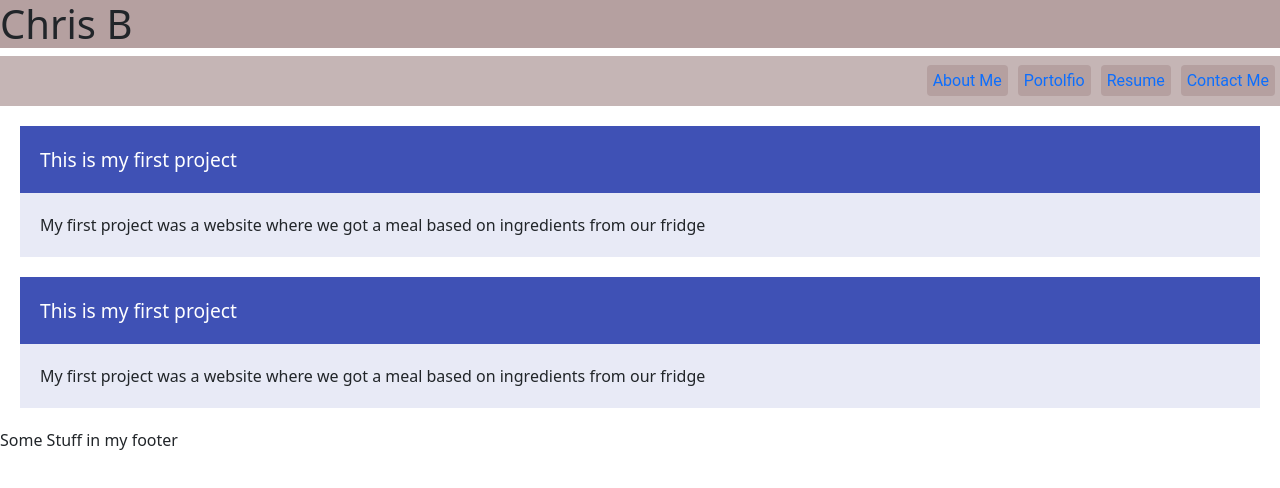
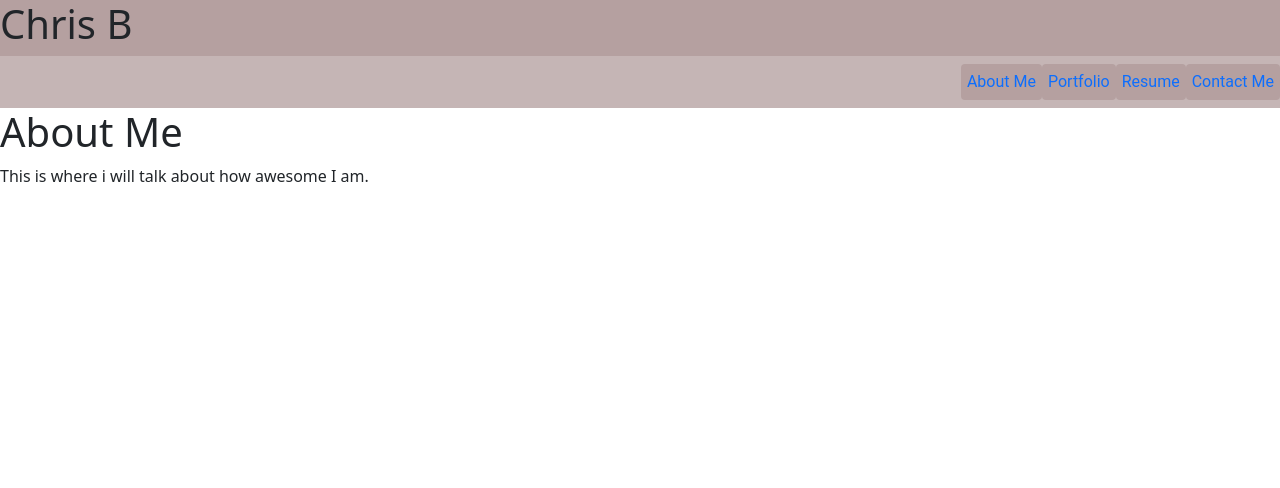
Before and after one commit to CBaldock2/Portfolio, a React (Create React App) app: page / in a window 1280 px wide. Shown: the top 488 px of the page. Built offline with nearby package versions, Linux system fonts and the light colour scheme.

Commit message:
Moves the navbar to the header comp and deletes the Navbar comp

```diff
--- a/src/App.js
+++ b/src/App.js
@@ -1,16 +1,6 @@
-import Header from './components/header';
-import Footer from './components/footer';
-import Card from './components/card';
-import Navbar from './components/navbar';
+import React from "react"
+import Navigation from "./components/Navigation"
 
-export default function App() {
-  return (
-    <div>
-      <Header/>
-      <Navbar/>
-      <Card />
-      <Card />
-      <Footer/>
-    </div>
-  )
-}
+const App = () => <Navigation/>;
+
+export default App;
--- /dev/null
+++ b/src/components/Navigation.js
@@ -0,0 +1,34 @@
+import React, {useState} from "react";
+import Header from "./Header";
+import About from "../pages/aboutMe";
+import Contact from "../pages/contact";
+import Portfolio from "../pages/portfolio";
+import Resume from "../pages/resume";
+
+export default function Navigation() {
+    const [currentPage, setCurrentPage] = useState('About');
+
+    const renderPage = () => {
+        if (currentPage === 'About') {
+            return <About/>
+        }
+        if (currentPage === 'Contact') {
+            return <Contact/>
+        }
+        if (currentPage === 'Portfolio') {
+            return <Portfolio/>
+        }
+        if (currentPage === 'Resume') {
+            return <Resume/>
+        }
+    }
+
+    const pageSwitch = (page) => setCurrentPage(page);
+
+    return (
+        <div>
+            <Header currentPage={currentPage} pageSwitch={pageSwitch} />
+            {renderPage()}
+        </div>
+    );
+}
--- a/src/components/header.js
+++ b/src/components/header.js
@@ -1,11 +1,64 @@
 import React from 'react';
-import '../styles/Header.css'
+import '../styles/style.css'
 
-function Header() {
+function Header({ currentPage, pageSwitch }) {
     return (
         <header className='header'>
             <h1>Chris B</h1>
+            <nav className='navbar'>
+                <section
+                    style={{
+                        display: 'flex',
+                        fontFamily: 'roboto',
+                        flexDirection: 'row',
+                        alignItems: 'flex-end',
+                        justifyContent: 'flex-end',
+                        marginLeft: 'auto'
+                    }}
+                >
+                    <ul className='nav navTabs'>
+                        <li className='navItem'>
+                            <a
+                                href='#About'
+                                onClick={() => pageSwitch('About')}
+                                className={currentPage === 'About' ? 'nav-link active' : 'nav-link'}
+                            >
+                                About Me
+                            </a>
+                        </li>
+                        <li className='navItem'>
+                            <a
+                                href='#portfolio'
+                                onClick={() => pageSwitch('Portfolio')}
+                                className={currentPage === 'Portfolio' ? 'nav-link active' : 'nav-link'}
+                            >
+                                Portfolio
+                            </a>
+                        </li>
+                        <li className='navItem'>
+                            <a
+                                href='#Resume'
+                                onClick={() => pageSwitch('Resume')}
+                                className={currentPage === 'Resume' ? 'nav-link active' : 'nav-link'}
+                            >
+                                Resume
+                            </a>
+                        </li>
+                        <li className='navItem'>
+                            <a
+                                href='#Contact'
+                                onClick={() => pageSwitch('Contact')}
+                                className={currentPage === 'Contact' ? 'nav-link active' : 'nav-link'}
+                            >
+                                Contact Me
+                            </a>
+                        </li>
+                    </ul>
+                </section>
+            </nav>
         </header>
+
+
     )
 }
 
--- a/src/components/navbar.js
+++ /dev/null
@@ -1,36 +0,0 @@
-import React from 'react';
-import '../styles/Navbar.css';
-
-function Navbar() {
-    const linkStyle = { border: '1px', padding: '5px' };
-
-    return (
-        <nav className='navbar'>
-            <section
-                style={{
-                    display: 'flex',
-                    fontFamily: 'roboto',
-                    flexDirection: 'row',
-                    alignItems: 'flex-end',
-                    justifyContent: 'flex-end',
-                    marginLeft: 'auto'
-                }}
-            >
-                <div style={linkStyle}>
-                    <a href='/'>About Me</a>
-                </div>
-                <div style={linkStyle}>
-                    <a href='/'>Portolfio</a>
-                </div>
-                <div style={linkStyle}>
-                    <a href='/'>Resume</a>
-                </div>
-                <div style={linkStyle}>
-                    <a href='/'>Contact Me</a>
-                </div>
-            </section>
-        </nav >
-    );
-}
-
-export default Navbar;
--- a/src/pages/aboutMe.js
+++ b/src/pages/aboutMe.js
@@ -0,0 +1,13 @@
+import React from "react";
+
+
+function About() {
+    return (
+        <div>
+            <h1>About Me</h1>
+            <p>This is where i will talk about how awesome I am.</p>
+        </div>
+    )
+}
+
+export default About
--- a/src/pages/contact.js
+++ b/src/pages/contact.js
@@ -0,0 +1,12 @@
+import React from "react";
+
+function Contact() {
+    return (
+        <div>
+            <h1>Contact Me</h1>
+            <p>This is where you can contact me.</p>
+        </div>
+    )
+}
+
+export default Contact
--- a/src/pages/portfolio.js
+++ b/src/pages/portfolio.js
@@ -0,0 +1,12 @@
+import React from "react";
+
+function Portfolio() {
+    return (
+        <div>
+            <h1>Portfolio</h1>
+            <p>This is straight up my portfolio.</p>
+        </div>
+    )
+}
+
+export default Portfolio
--- a/src/pages/resume.js
+++ b/src/pages/resume.js
@@ -0,0 +1,12 @@
+import React from "react";
+
+function Resume() {
+    return (
+        <div>
+            <h1>Resume</h1>
+            <p>This is a list of some of my skills.</p>
+        </div>
+    )
+}
+
+export default Resume
--- a/src/styles/Header.css
+++ /dev/null
@@ -1,3 +0,0 @@
-.header {
-    background-color: #b5a0a0;
-}
--- a/src/styles/Navbar.css
+++ b/src/styles/style.css
@@ -1,3 +1,7 @@
+.header {
+    background-color: #b5a0a0;
+}
+
 .navbar {
     background-color: #c5b5b5;
 }
```
